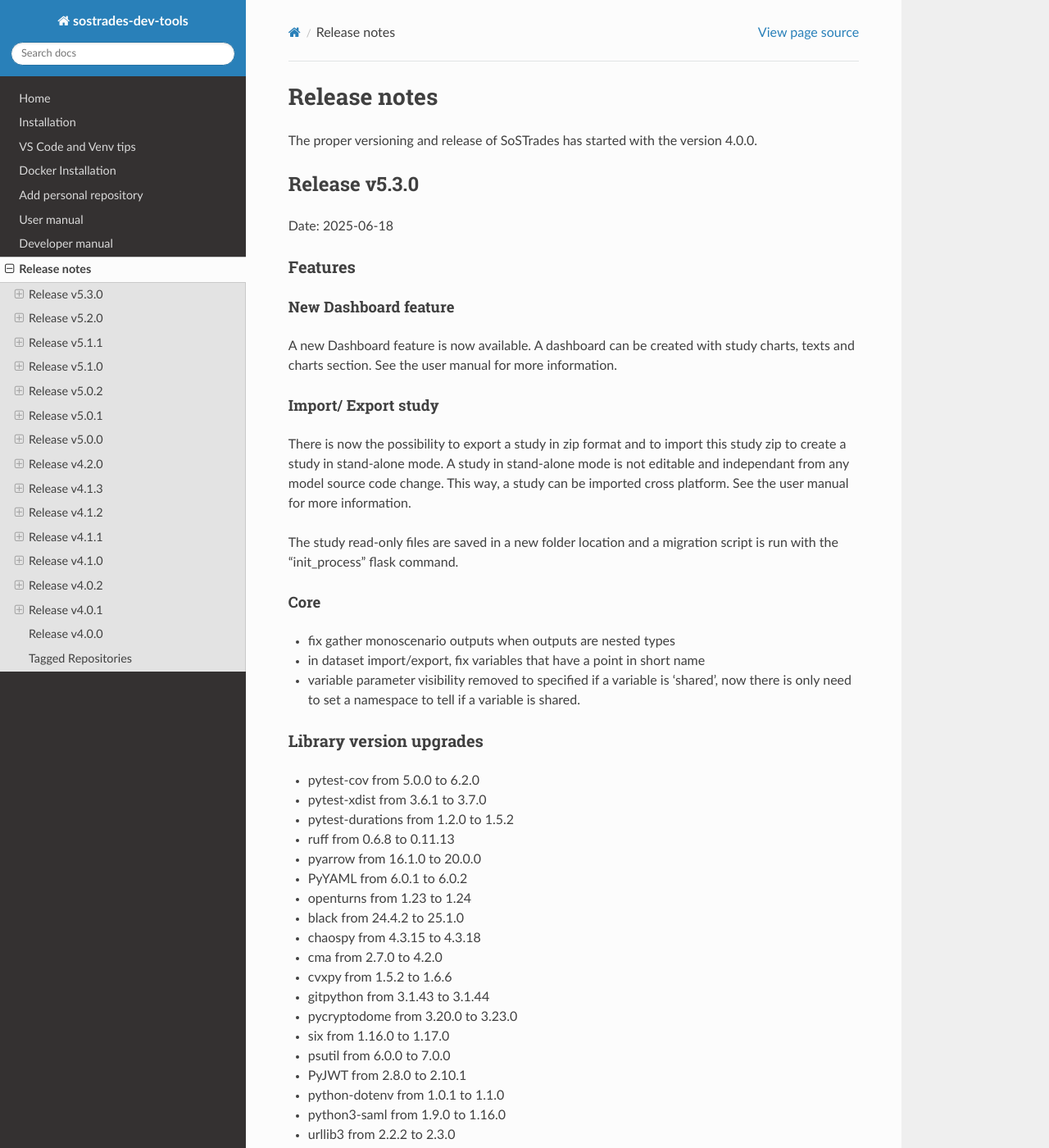
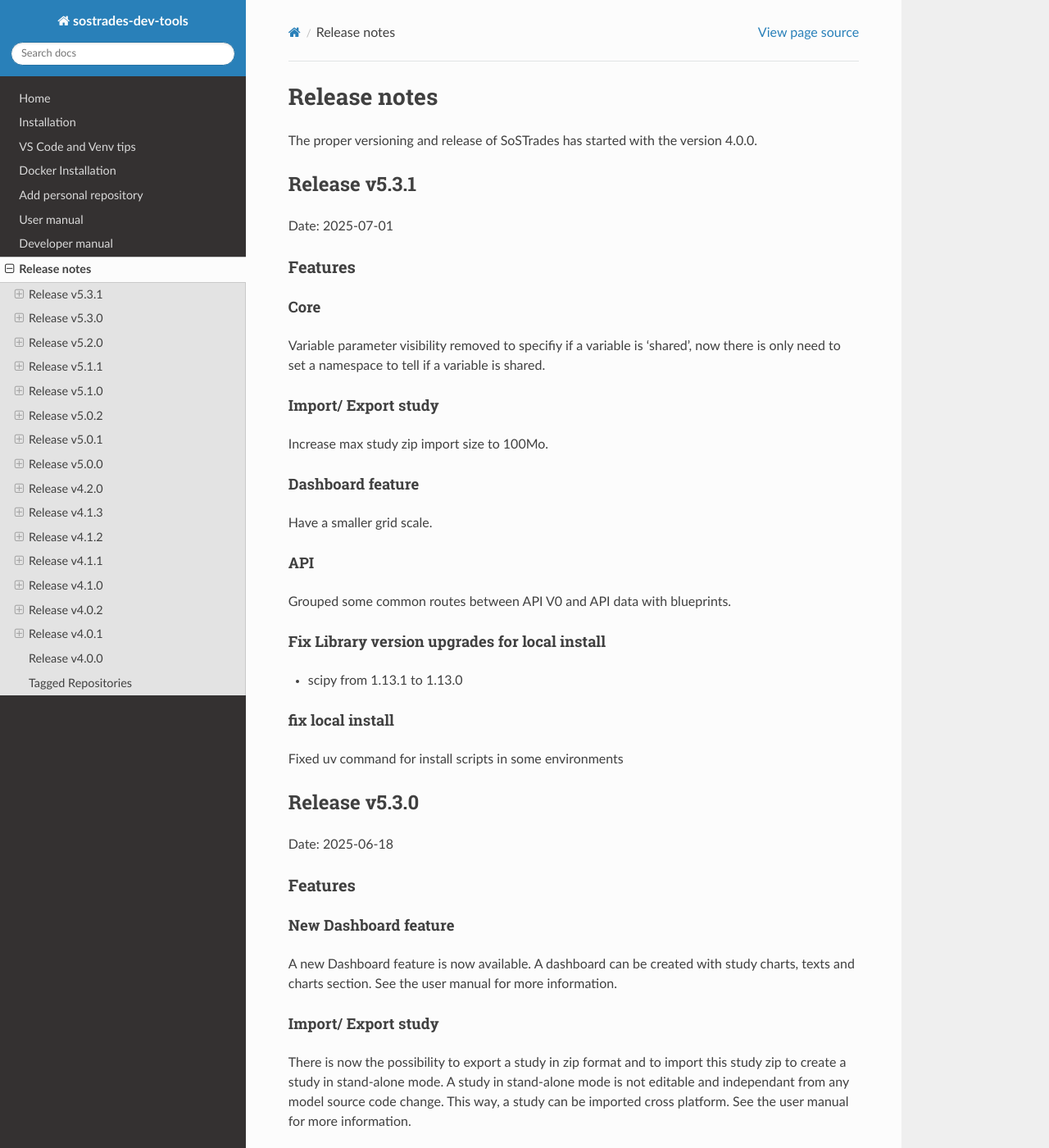
Before and after one commit to os-climate/sostrades-dev-tools, a Sphinx documentation site: the page built from docs/source/release-notes.md, in a window 1280 px wide and 1400 px high. Shown: the whole window at 82% size. Built offline with Sphinx 7.4.7 and the Read the Docs theme 3.1.0, drawn with Linux system fonts in a browser that asks for light colours.

Commit message:
update release note 5.3.1

```diff
--- a/docs/source/release-notes.md
+++ b/docs/source/release-notes.md
@@ -1,6 +1,30 @@
 # Release notes
 
 The proper versioning and release of SoSTrades has started with the version 4.0.0.
+
+## Release v5.3.1
+Date: 2025-07-01
+
+### Features
+
+#### Core
+Variable parameter visibility removed to specifiy if a variable is 'shared', now there is only need to set a namespace to tell if a variable is shared.
+
+#### Import/ Export study
+Increase max study zip import size to 100Mo.
+
+#### Dashboard feature
+Have a smaller grid scale.
+
+#### API
+Grouped some common routes between API V0 and API data with blueprints.
+
+#### Fix Library version upgrades for local install
+- scipy from 1.13.1 to 1.13.0
+
+#### fix local install
+Fixed uv command for install scripts in some environments
+
 ## Release v5.3.0
 Date: 2025-06-18
 
@@ -18,8 +42,6 @@ The study read-only files are saved in a new folder location and a migration scr
 #### Core
 - fix gather monoscenario outputs when outputs are nested types
 - in dataset import/export, fix variables that have a point in short name
-- variable parameter visibility removed to specified if a variable is 'shared', now there is only need to set a namespace to tell if a variable is shared.
-
 
 ### Library version upgrades
 - pytest-cov from 5.0.0 to 6.2.0
```
